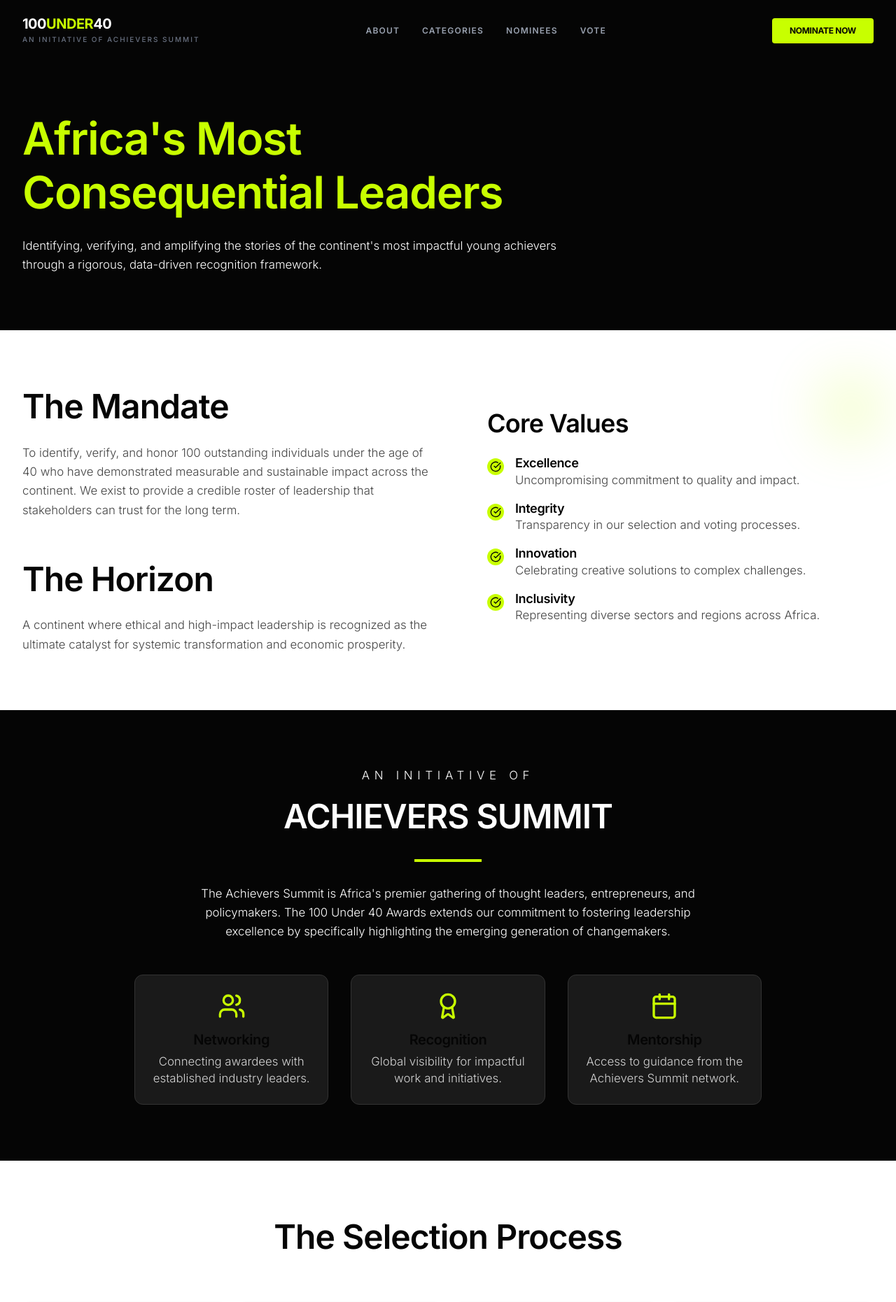
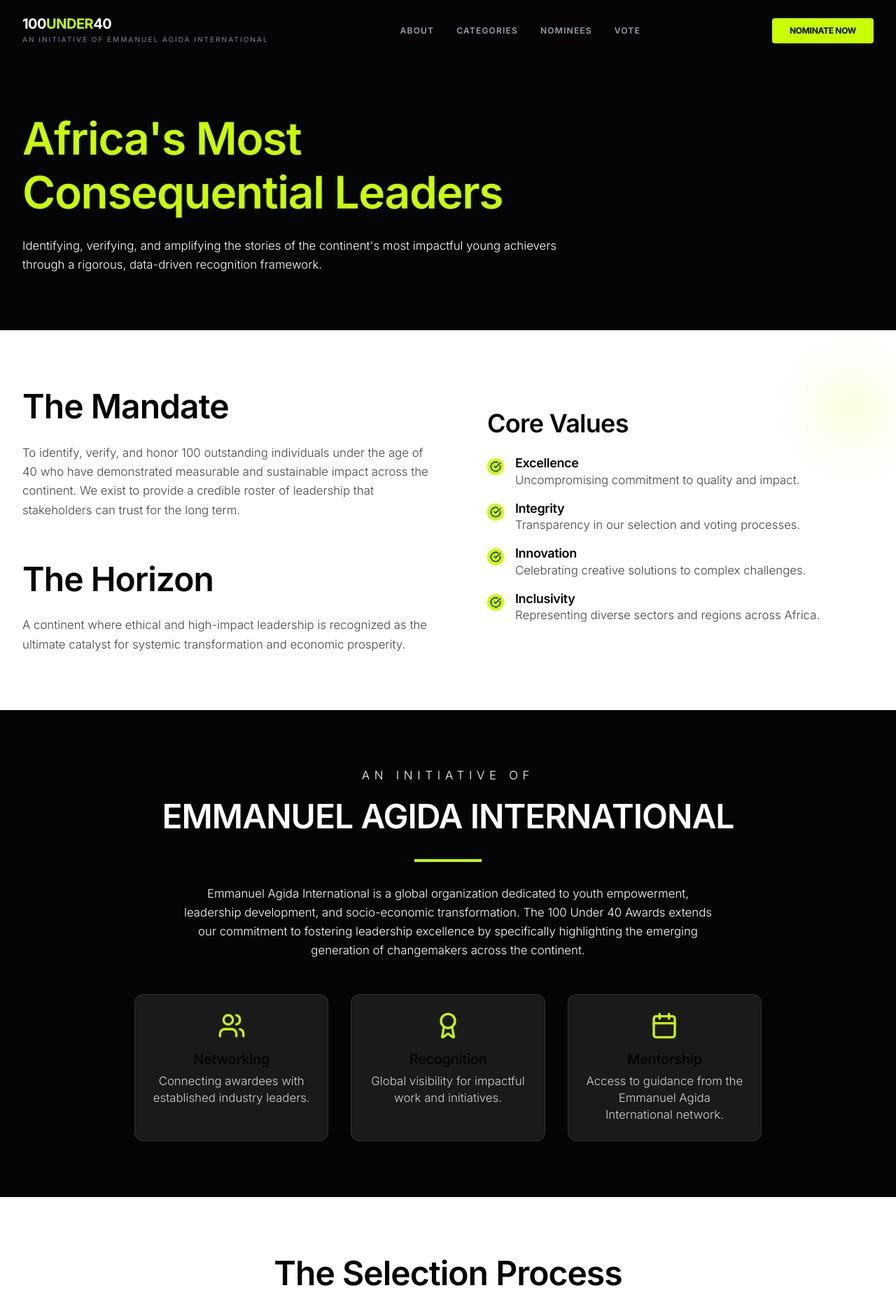
Before and after one commit to muwagunprecious/100under40, a Next.js app: page /about in a window 1280 px wide. Shown: the top 1861 px of the page at 70% size. Built offline with nearby package versions, Linux system fonts and the light colour scheme.

Commit message:
feat: rebrand initiative to Emmanuel Agida International

```diff
--- a/app/about/page.tsx
+++ b/app/about/page.tsx
@@ -64,16 +64,16 @@
                 </div>
             </section>
 
-            {/* Achievers Summit Initiative */}
+            {/* Emmanuel Agida International Initiative */}
             <section className="py-20 bg-black text-white relative">
                 <div className="container mx-auto px-4 text-center">
                     <p className="!text-white font-black tracking-[0.4em] uppercase mb-4">An Initiative of</p>
-                    <h2 className="text-4xl md:text-5xl font-black mb-8 !text-white">ACHIEVERS SUMMIT</h2>
+                    <h2 className="text-4xl md:text-5xl font-black mb-8 !text-white">EMMANUEL AGIDA INTERNATIONAL</h2>
                     <div className="h-1 w-24 bg-[var(--primary)] mx-auto mb-8"></div>
                     <p className="max-w-3xl mx-auto !text-white text-lg leading-relaxed mb-12 font-medium">
-                        The Achievers Summit is Africa's premier gathering of thought leaders, entrepreneurs, and policymakers.
+                        Emmanuel Agida International is a global organization dedicated to youth empowerment, leadership development, and socio-economic transformation.
                         The 100 Under 40 Awards extends our commitment to fostering leadership excellence by specifically
-                        highlighting the emerging generation of changemakers.
+                        highlighting the emerging generation of changemakers across the continent.
                     </p>
                     <div className="grid md:grid-cols-3 gap-8 max-w-4xl mx-auto">
                         <div className="bg-[#1a1a1a] p-6 rounded-xl border border-[#333]">
@@ -89,7 +89,7 @@
                         <div className="bg-[#1a1a1a] p-6 rounded-xl border border-[#333]">
                             <Calendar className="h-10 w-10 text-[var(--primary)] mx-auto mb-4" />
                             <h4 className="font-bold text-xl mb-2">Mentorship</h4>
-                            <p className="text-sm !text-white opacity-80 font-medium">Access to guidance from the Achievers Summit network.</p>
+                            <p className="text-sm !text-white opacity-80 font-medium">Access to guidance from the Emmanuel Agida International network.</p>
                         </div>
                     </div>
                 </div>
--- a/app/layout.tsx
+++ b/app/layout.tsx
@@ -3,7 +3,7 @@
 
 export const metadata = {
   title: '100 Under 40 Awards',
-  description: 'Recognizing exceptional individuals under 40 across Africa. An Initiative of Achievers Summit.',
+  description: 'Recognizing exceptional individuals under 40 across Africa. An Initiative of Emmanuel Agida International.',
 };
 
 export default function RootLayout({
--- a/app/page.tsx
+++ b/app/page.tsx
@@ -80,7 +80,7 @@
                   The 100 Under 40 Award is not just a ceremony; it is a rigorous verification of excellence. We exist to spotlight the young visionaries who are solving the continent's most complex challenges through innovation, governance, and enterprise.
                 </p>
                 <p>
-                  Under the stewardship of the Achievers Summit, we are curating a definitive roster of high-impact leaders—building a credible network that stakeholders can trust for decades to come.
+                  Under the stewardship of Emmanuel Agida International, we are curating a definitive roster of high-impact leaders—building a credible network that stakeholders can trust for decades to come.
                 </p>
               </div>
 
--- a/components/layout/Footer.tsx
+++ b/components/layout/Footer.tsx
@@ -25,7 +25,7 @@
                         {/* Initiative Branding - High Priority */}
                         <div className="bg-[#1a1a1a] p-4 rounded-lg border border-[#333]">
                             <p className="text-[10px] uppercase tracking-[0.4em] text-white font-black mb-1">An Initiative of</p>
-                            <h4 className="text-lg font-black text-white tracking-tight">ACHIEVERS SUMMIT</h4>
+                            <h4 className="text-lg font-black text-white tracking-tight text-nowrap">EMMANUEL AGIDA INTERNATIONAL</h4>
                         </div>
                     </div>
 
--- a/components/layout/Header.tsx
+++ b/components/layout/Header.tsx
@@ -33,7 +33,7 @@
                             100<span className="text-[var(--primary)]">UNDER</span>40
                         </span>
                         <span className="text-[10px] font-medium uppercase tracking-[0.2em] text-gray-500 mt-1">
-                            An Initiative of Achievers Summit
+                            An Initiative of Emmanuel Agida International
                         </span>
                     </div>
                 </Link>
```
